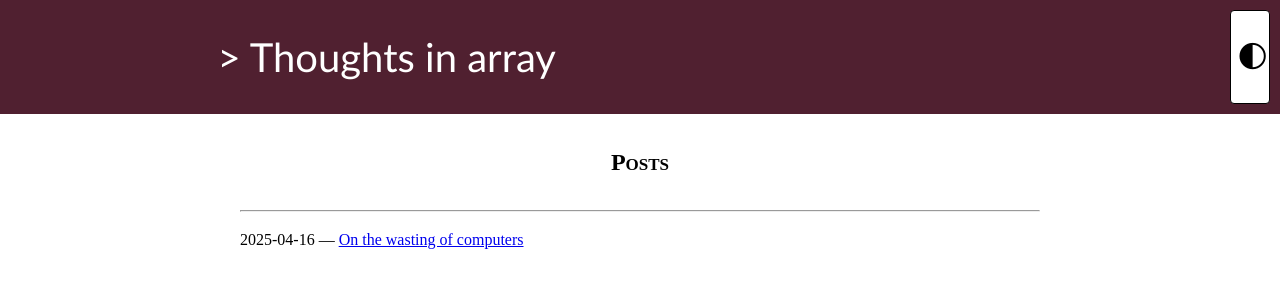
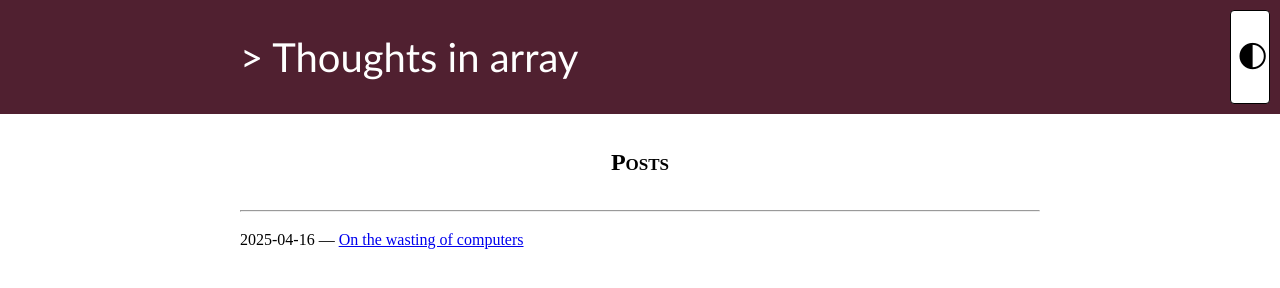
Before and after one commit to GalaxyShardST/preblog, a plain HTML site: page index.html in a window 1280 px wide. Drawn offline with Linux system fonts and the light colour scheme.

Commit message:
fix misaligned heading

```diff
--- a/style.css
+++ b/style.css
@@ -18,7 +18,7 @@ body {
 }
 
 header {
-    padding:10px 50px 10px 5px;
+    padding:10px 5px 10px 5px;
     background-color:#502030;
     color:white;
     font-family:'Gill Sans', 'Gill Sans MT', Calibri, 'Trebuchet MS', sans-serif;
@@ -30,6 +30,7 @@ header h1 {
     font-weight:200;
     font-size:2.5rem;
     line-height:1;
+    padding-right:50px;
 }
 header h2 {
     font-weight:normal;
```
